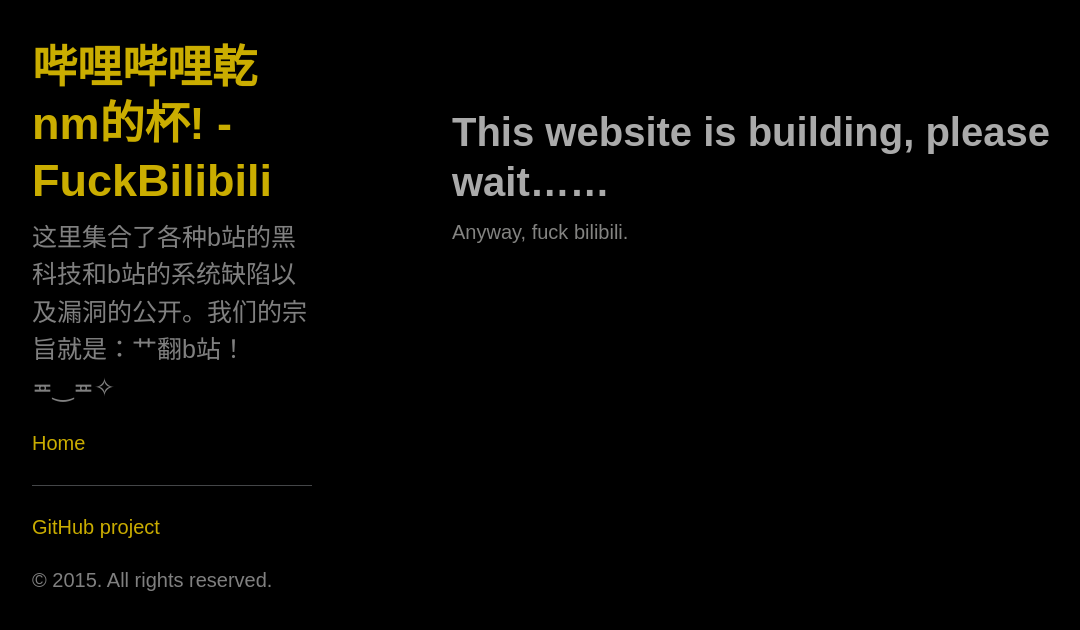
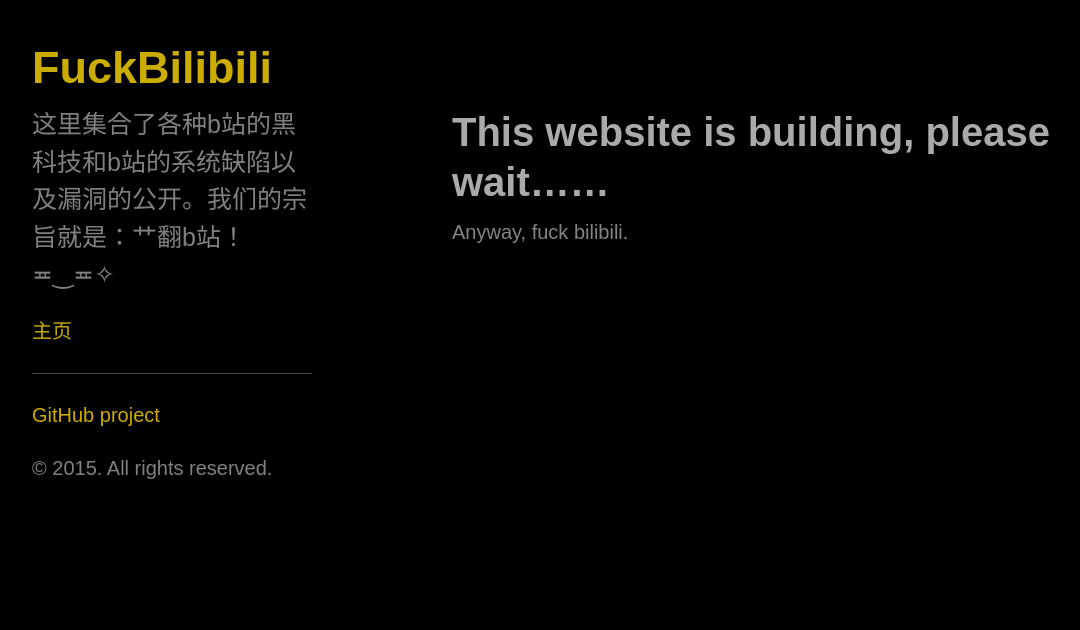
Before and after one commit to damahan/fuckbilibili.github.io, a Jekyll site: the page built from index.md, in a window 1280 px wide. Shown: the top 630 px of the page, without its empty margins (8-1088 px from the left). Built offline with Jekyll 4.4.1, drawn with Linux system fonts in a browser that asks for light colours.

Commit message:
no message

```diff
--- a/_config.yml
+++ b/_config.yml
@@ -6,7 +6,7 @@ excerpt_separator: "\n\n"
 include: ['.htaccess']
 
 # Setup
-title:            "哔哩哔哩乾nm的杯! - FuckBilibili"
+title:            "FuckBilibili"
 # tagline:          Black Theme for Jekyll
 description:      "这里集合了各种b站的黑科技和b站的系统缺陷以及漏洞的公开。我们的宗旨就是：艹翻b站！≖‿≖✧"
 url:              http://www.fuckbilibili.com
--- a/_includes/head.html
+++ b/_includes/head.html
@@ -6,7 +6,7 @@
   <!-- Enable responsiveness on mobile devices-->
   <meta name="viewport" content="width=device-width, initial-scale=1.0, user-scalable=0, minimum-scale=1.0, maximum-scale=1.0" />
 
-  <title>{% if page.title %}{{ page.title }} | {{ site.title }}{% else %}{{ site.title }}{% endif %}</title>
+  <title>{% if page.title %}{{ page.title }} | 哔哩哔哩乾nm的杯!{% else %}哔哩哔哩乾nm的杯!{% endif %}</title>
 
   <!-- CSS -->
   <link rel="stylesheet" href="{{ site.baseurl }}public/css/main.css">
--- a/_includes/sidebar.html
+++ b/_includes/sidebar.html
@@ -10,7 +10,7 @@
     </div>
 
     <nav class="sidebar-nav">
-      <a class="sidebar-nav-item{% if page.url == site.baseurl %} active{% endif %}" href="/">Home</a>
+      <a class="sidebar-nav-item{% if page.url == site.baseurl %} active{% endif %}" href="/">主页</a>
 
       {% comment %}
         The code below dynamically generates a sidebar nav of pages with
```
